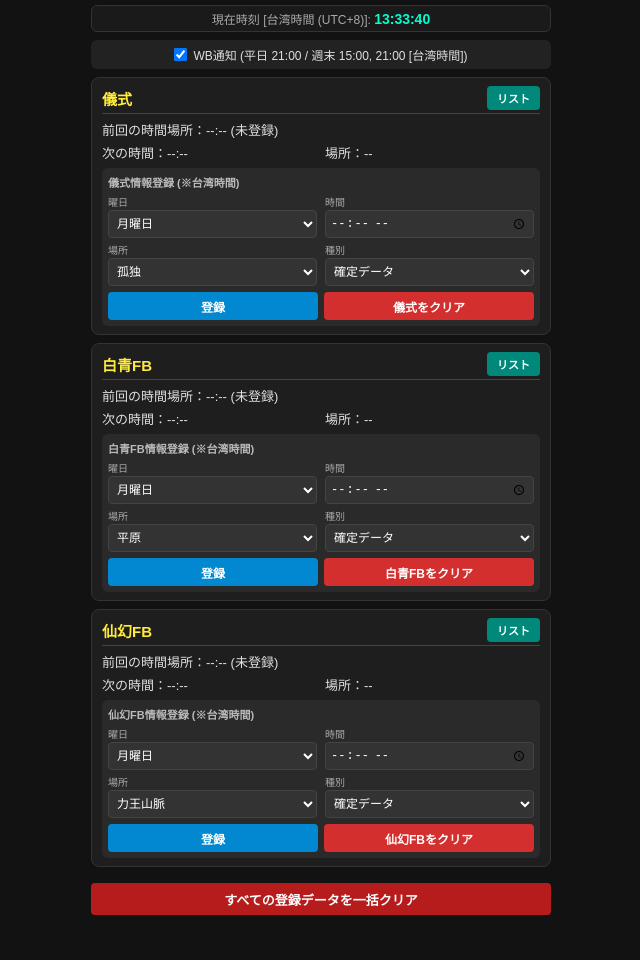
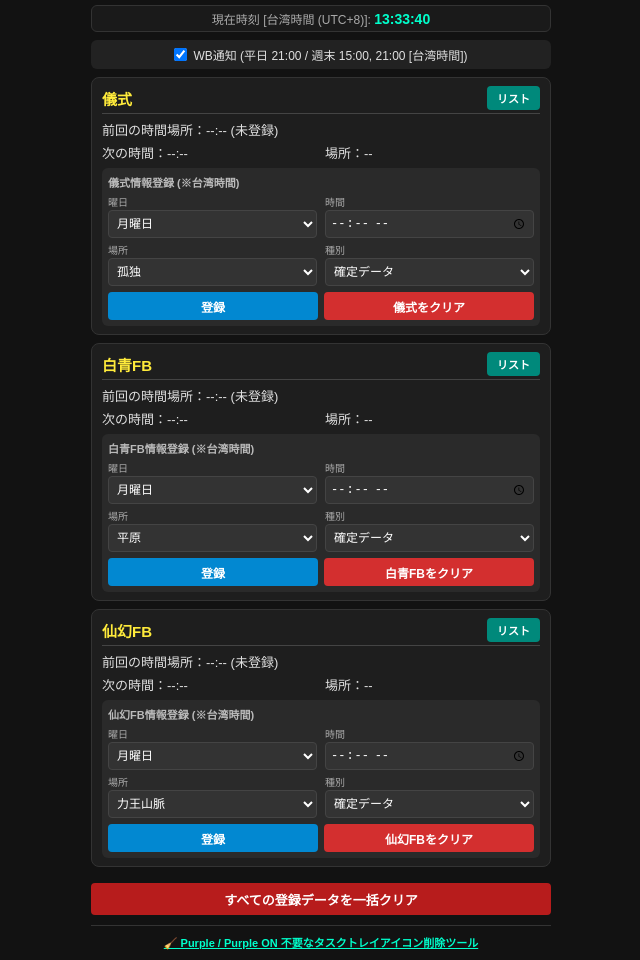
Before and after one commit to Guyla-prg/bnsneo-timer, a plain HTML site: page index.html in a window 1280 px wide. Shown: the part 60-1020 px from the top of the page, without its empty margins (319-959 px from the left). Before the commit the page ends 985 px from the top, so only its background shows below. Drawn offline with Linux system fonts and the light colour scheme; no server answers.

Commit message:
Update index.html

```diff
--- a/index.html
+++ b/index.html
@@ -13,6 +13,10 @@
     .exe-link { text-align: center; margin-bottom: 8px; font-size: 11px; }
     .exe-link a { color: #00ffcc; text-decoration: underline; font-weight: bold; }
     .exe-link a:hover { color: #80ffe5; }
+
+    .footer-link { text-align: center; margin-top: 10px; padding-top: 8px; border-top: 1px solid #333; font-size: 11px; }
+    .footer-link a { color: #00ffcc; text-decoration: underline; font-weight: bold; }
+    .footer-link a:hover { color: #80ffe5; }
 
     .card { background: #1e1e1e; border: 1px solid #333; border-radius: 8px; padding: 8px 10px; margin-bottom: 8px; }
     .card-header { display: flex; justify-content: space-between; align-items: center; border-bottom: 1px solid #444; padding-bottom: 3px; margin-bottom: 6px; }
@@ -271,6 +275,12 @@
   </div>
 
   <button class="btn-reset" onclick="resetAllData()">すべての登録データを一括クリア</button>
+
+  <div class="footer-link">
+    <a href="https://github.com/Guyla-prg/PurpleTrayCleaner/releases/latest" target="_blank">
+      🧹 Purple / Purple ON 不要なタスクトレイアイコン削除ツール
+    </a>
+  </div>
 
   <!-- リスト表示用モーダル画面 -->
   <div id="modalOverlay" class="modal-overlay">
@@ -782,7 +792,6 @@
       document.getElementById('tw-clock').innerText = twTimeStr;
 
       const categoryNames = { ritual: '儀式', hakusei: '白青FB', sengen: '仙幻FB' };
-      // 読み上げ用の名称マッピング
       const speakNames = { ritual: '儀式', hakusei: 'はくせいボス', sengen: 'せんげんボス' };
 
       ['ritual', 'hakusei', 'sengen'].forEach(cat => {
@@ -882,13 +891,11 @@
             const minAllowed = latestPastDate.getTime() + (80 * 60 * 1000);
             const maxAllowed = latestPastDate.getTime() + (100 * 60 * 1000);
 
-            // 有効な直近未来データが登録されていない場合のみ予想アナウンスを行う
             const hasValidFuture = futureItems.some(f => f.itemDate.getTime() >= minAllowed && f.itemDate.getTime() <= maxAllowed);
 
             if (!hasValidFuture) {
               const diffSec = Math.floor((minAllowed - twDate.getTime()) / 1000);
 
-              // 予想時間（+80分）到達時（-15秒〜15秒）に通知
               if (diffSec >= -15 && diffSec <= 15) {
                 const key = `${cat}-est-start-${latestPastDate.getTime()}`;
                 if (!alertedSet.has(key)) {
```
